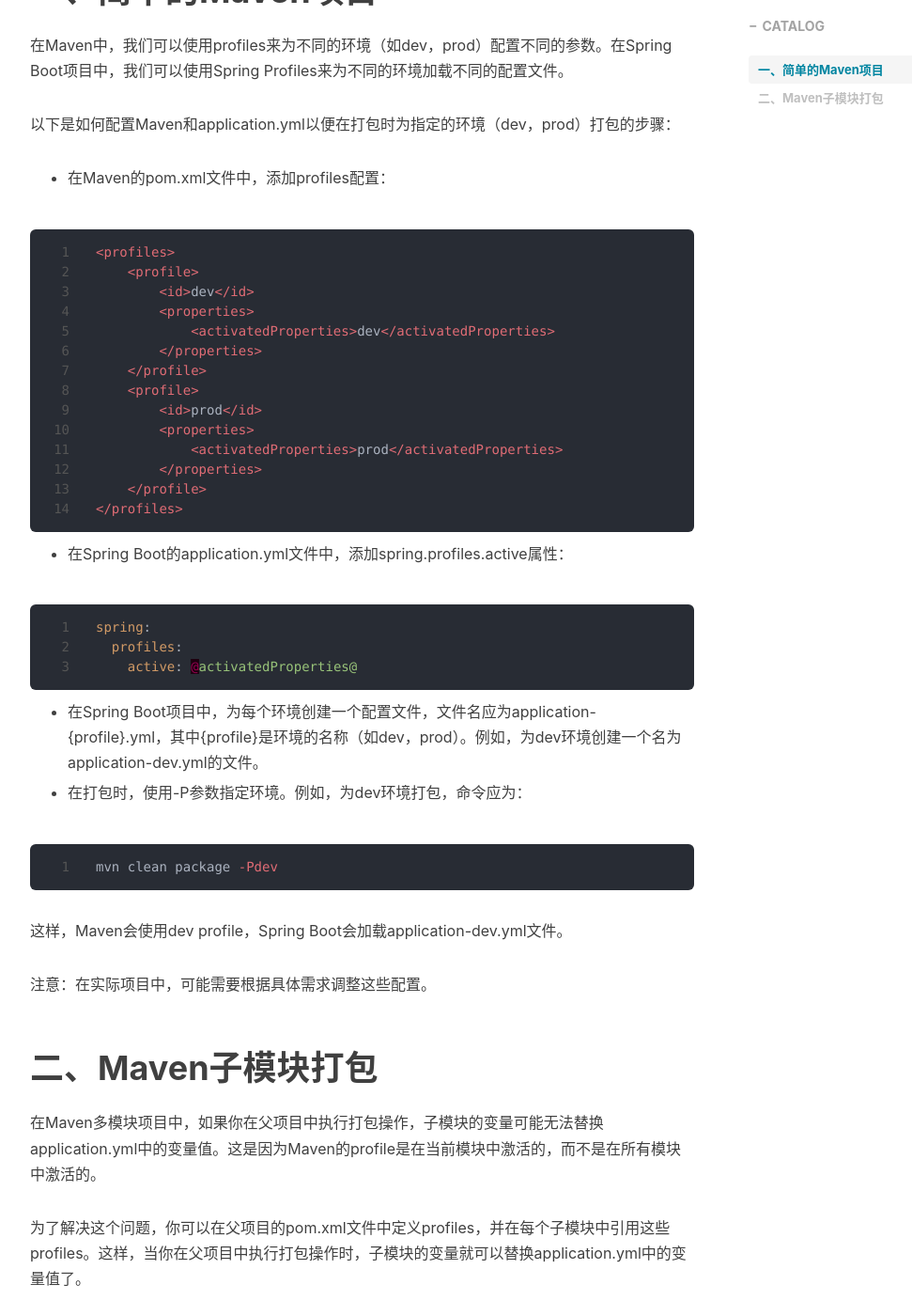
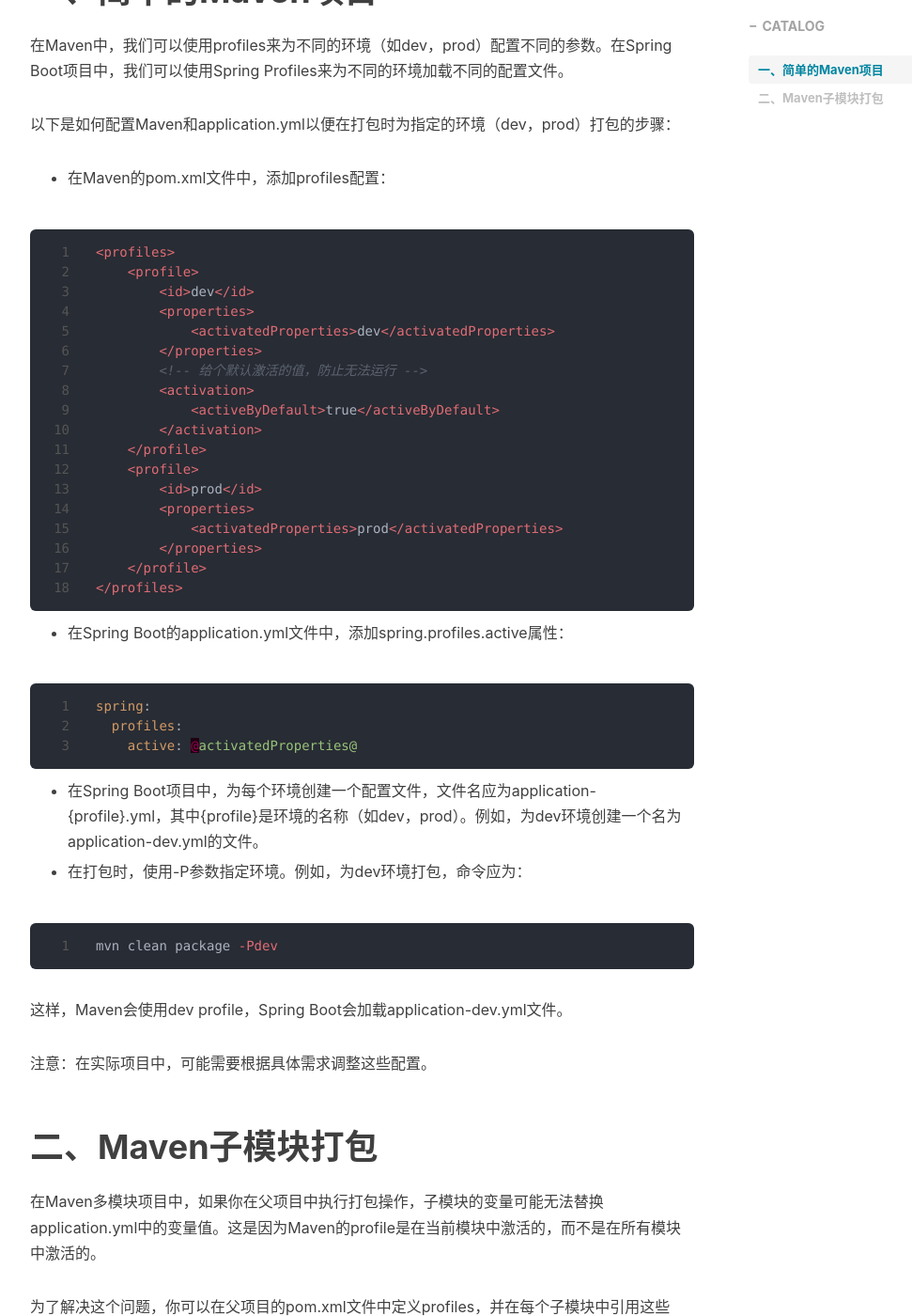
Before and after one commit to lymansix/lymansix.github.io, a Jekyll site: the page built from _posts/2023-06-28-maven.md, in a window 1280 px wide and 1400 px high, scrolled down 460 px. Shown: the whole window at 94% size, without its empty margins (233-1204 px from the left). Built offline with Jekyll 4.4.1, drawn with Linux system fonts in a browser that asks for light colours; nearby versions of some CDN libraries; comment, search, counter and statistics services are not loaded; some of the changed text lies outside the part shown.

Commit message:
add default profile

```diff
--- a/_posts/2023-06-28-maven.md
+++ b/_posts/2023-06-28-maven.md
@@ -22,6 +22,10 @@ tags: [Maven, SpringBoot]
         <properties>
             <activatedProperties>dev</activatedProperties>
         </properties>
+        <!-- 给个默认激活的值，防止无法运行 -->
+        <activation>
+            <activeByDefault>true</activeByDefault>
+        </activation>
     </profile>
     <profile>
         <id>prod</id>
@@ -69,6 +73,10 @@ mvn clean package -Pdev
         <properties>
             <activatedProperties>dev</activatedProperties>
         </properties>
+        <!-- 给个默认激活的值，防止无法运行 -->
+        <activation>
+            <activeByDefault>true</activeByDefault>
+        </activation>
     </profile>
     <profile>
         <id>prod</id>
```
